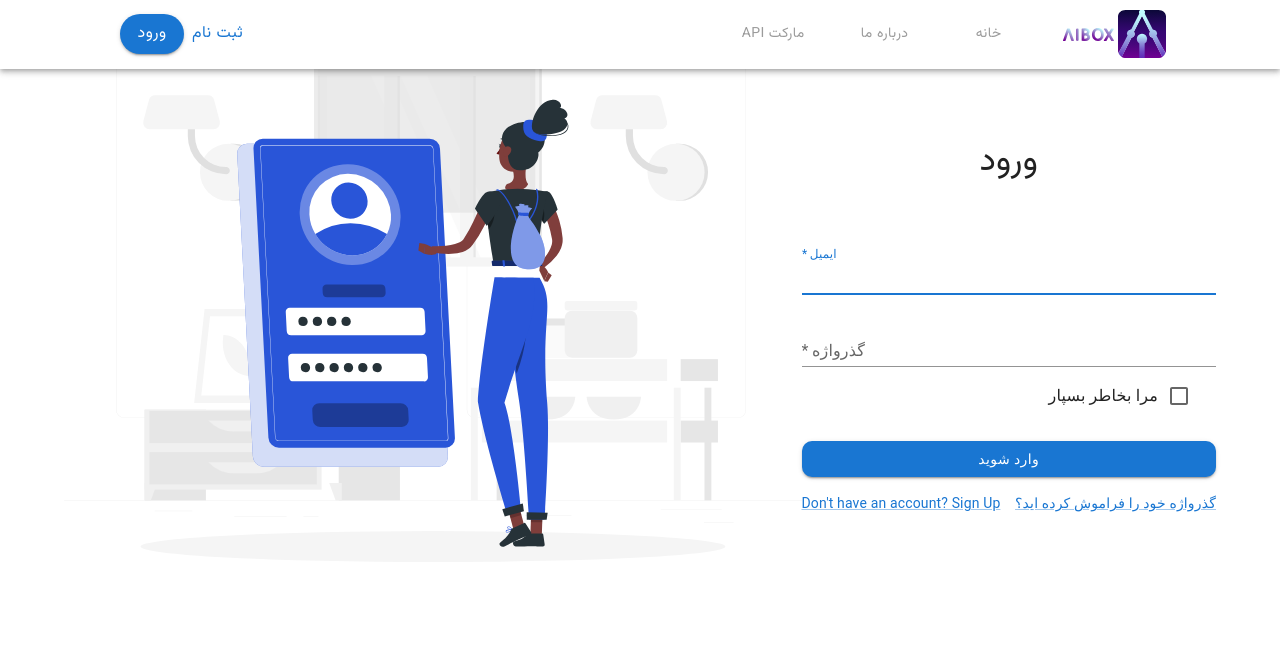
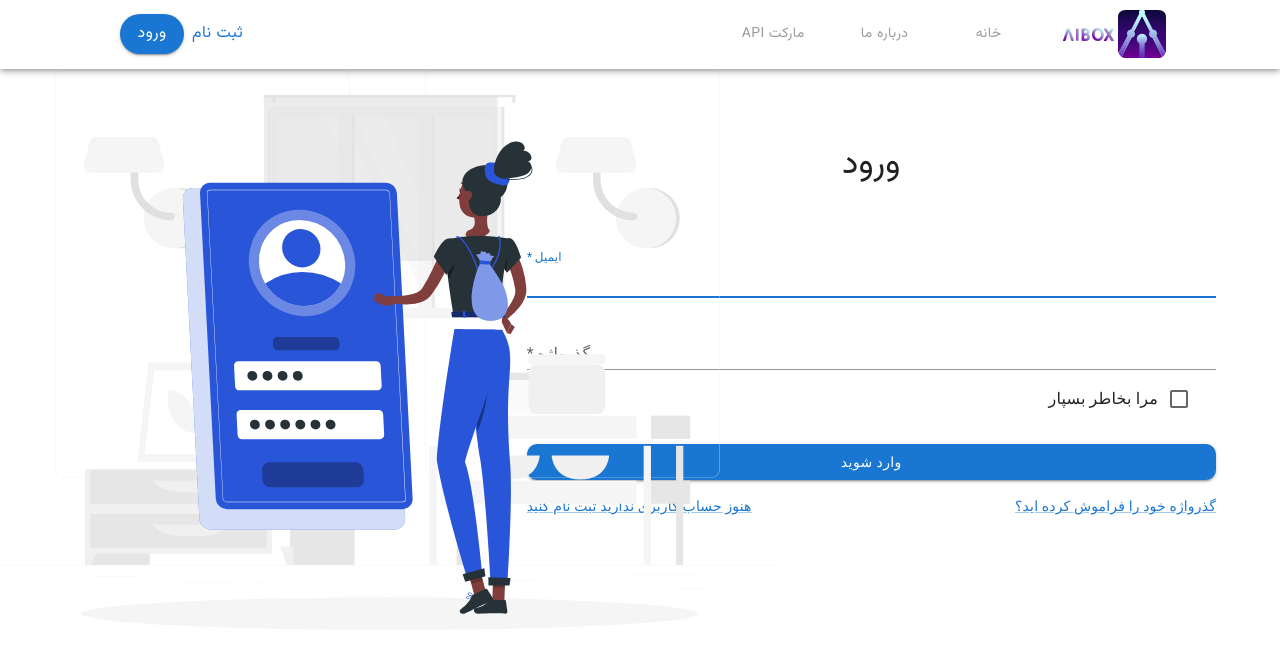
Before and after one commit to PouriaDamavandi/NextAITask, a React (Create React App) app: page / in a window 1280 px wide. Shown: the top 652 px of the page. Built offline with nearby package versions, Linux system fonts and the light colour scheme.

Commit message:
fixed image's position

```diff
--- a/src/components/Form.tsx
+++ b/src/components/Form.tsx
@@ -10,11 +10,16 @@ import Box from "@mui/material/Box";
 import Typography from "@mui/material/Typography";
 import Container from "@mui/material/Container";
 import middle from "../img/middle.svg";
-import styled from "styled-components"
+import styled from "styled-components";
 
-const Img = styled.img`
-width:100%
-`
+const IMG = styled.img`
+  height: 70vh;
+  max-width: 100%;
+  position: fixed;
+  top: 10;
+  left: 0;
+  margin-top:100px;
+`;
 
 export default function SignIn() {
   const handleSubmit = (event: React.FormEvent<HTMLFormElement>) => {
@@ -35,9 +40,7 @@ export default function SignIn() {
         alignContent: "space-between",
         alignItems: "center",
         flexdirection: "column",
-        mt: 4,
-
-
+        mt: 10,
       }}
     >
       <CssBaseline />
@@ -47,15 +50,20 @@ export default function SignIn() {
           display: "flex",
           flexDirection: "column",
           alignItems: "center",
-          fontFamily:"Vazirmatn"
+          fontFamily: "Vazirmatn",
         }}
       >
         <Typography component="h1" variant="h4" fontFamily="Vazirmatn">
           ورود
         </Typography>
-        <Box component="form" onSubmit={handleSubmit} noValidate sx={{ mt: 6 , fontFamily:"Vazirmatn"}} >
+        <Box
+          component="form"
+          onSubmit={handleSubmit}
+          noValidate
+          sx={{ mt: 6, fontFamily: "Vazirmatn" }}
+        >
           <TextField
-          variant="standard"
+            variant="standard"
             margin="normal"
             required
             fullWidth
@@ -64,10 +72,10 @@ export default function SignIn() {
             name="email"
             autoComplete="email"
             autoFocus
-            sx={{fontFamily:"Vazirmatn"}}
+            sx={{ fontFamily: "Vazirmatn" }}
           />
           <TextField
-          variant="standard"
+            variant="standard"
             margin="normal"
             required
             fullWidth
@@ -76,7 +84,7 @@ export default function SignIn() {
             type="password"
             id="password"
             autoComplete="current-password"
-            sx={{fontFamily:"Vazirmatn"}}
+            sx={{ fontFamily: "Vazirmatn" }}
           />
           <FormControlLabel
             control={<Checkbox value="remember" color="primary" />}
@@ -86,25 +94,25 @@ export default function SignIn() {
             type="submit"
             fullWidth
             variant="contained"
-            sx={{ mt: 3, mb: 2 ,borderRadius:"10px"}}
+            sx={{ mt: 3, mb: 2, borderRadius: "10px" }}
           >
             وارد شوید
           </Button>
           <Grid container>
             <Grid item xs>
               <Link href="#" variant="body2">
-گذرواژه خود را فراموش کرده اید؟
+                گذرواژه خود را فراموش کرده اید؟
               </Link>
             </Grid>
             <Grid item>
               <Link href="#" variant="body2">
-                {"Don't have an account? Sign Up"}
+                هنوز حساب کاربری ندارید {"ثبت نام کنید"}
               </Link>
             </Grid>
           </Grid>
         </Box>
       </Box>
-      <Img src={middle} alt="Log in image" />
+      <IMG src={middle} alt="Log in image" />
     </Container>
   );
 }
```
